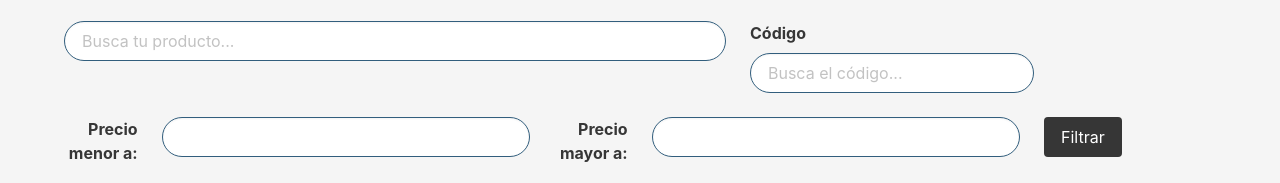
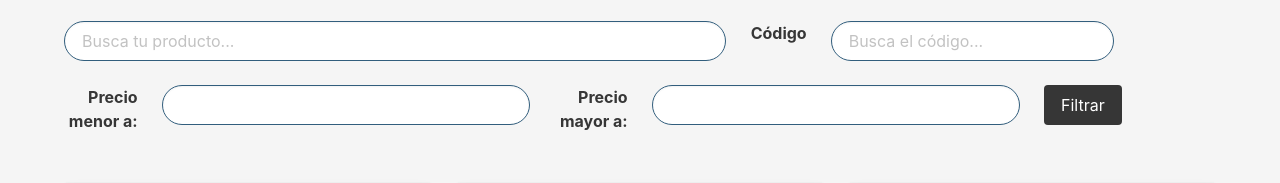
Before and after one commit to diego-arc3/linioexp, a Django app: page /productos in a window 1280 px wide; the page is wider, and only the part inside the window is pictured. Shown: the part 155-338 px from the top of that part. Run offline with Django 3.2, Linux system fonts and the light colour scheme; data comes from the database, SQL or seed files in the repository; data that the repository does not hold is empty; some libraries are stand-ins or nearby versions.

Commit message:
filtro codigo3

```diff
--- a/main/filters.py
+++ b/main/filters.py
@@ -14,7 +14,7 @@ class ProductoFilter(django_filters.FilterSet):
         model = Producto
         fields = {
             'nombre':['icontains'],
-            'id':['iexact'],
+            'id':['exact'],
             'precio':['lt', 'gt']}
 
     def filter_by_order(self, queryset, name, value):
--- a/main/templates/main/producto_list.html
+++ b/main/templates/main/producto_list.html
@@ -8,8 +8,14 @@
                 <input class="input is-rounded" style="border-color:rgb(50,94,125);" type="text" name="nombre__icontains" placeholder="Busca tu producto...">
             </div>
             <div class="column is-narrow">
-                <label class="label">Código</label>
-                <input class="input is-rounded" style="border-color:rgb(50,94,125);" type="text" name="id__iexact" placeholder="Busca el código...">
+                <div class="field is-horizontal">
+                    <div class="field-label">
+                        <label class="label">Código</label>
+                    </div>
+                    <div class="field-body">
+                        <input class="input is-rounded" style="border-color:rgb(50,94,125);" type="text" name="id__exact" placeholder="Busca el código...">
+                    </div>
+                </div>
             </div>
         </div>
 
```
